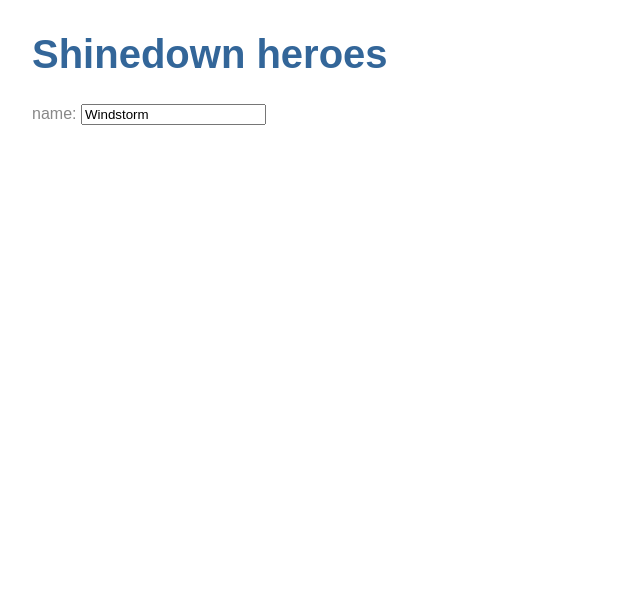
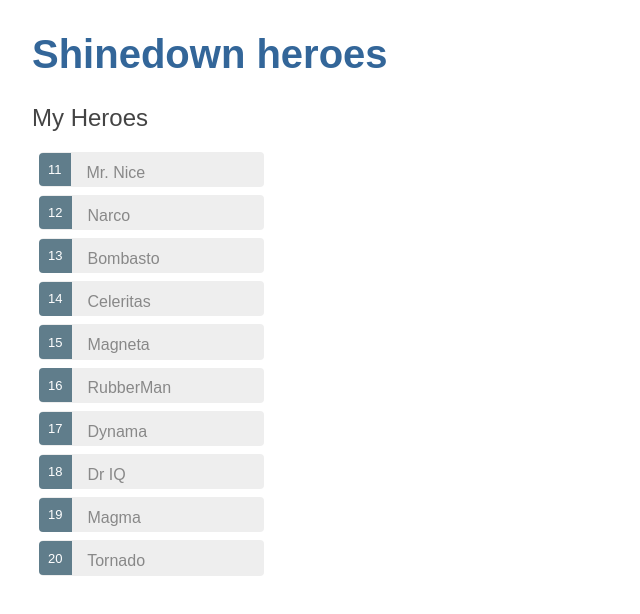
Before and after one commit to kounelios13/angular-tour-of-heroes, an Angular app: page / in a window 1280 px wide. Shown: the top 614 px of the page, without its empty margins (0-640 px from the left). Built offline with nearby package versions, Linux system fonts and the light colour scheme.

Commit message:
finished display-list

```diff
--- a/src/app/heroes/heroes.component.css
+++ b/src/app/heroes/heroes.component.css
@@ -0,0 +1,48 @@
+/* HeroesComponent's private CSS styles */
+.selected {
+    background-color: #CFD8DC !important;
+    color: white;
+  }
+  .heroes {
+    margin: 0 0 2em 0;
+    list-style-type: none;
+    padding: 0;
+    width: 15em;
+  }
+  .heroes li {
+    cursor: pointer;
+    position: relative;
+    left: 0;
+    background-color: #EEE;
+    margin: .5em;
+    padding: .3em 0;
+    height: 1.6em;
+    border-radius: 4px;
+  }
+  .heroes li.selected:hover {
+    background-color: #BBD8DC !important;
+    color: white;
+  }
+  .heroes li:hover {
+    color: #607D8B;
+    background-color: #DDD;
+    left: .1em;
+  }
+  .heroes .text {
+    position: relative;
+    top: -3px;
+  }
+  .heroes .badge {
+    display: inline-block;
+    font-size: small;
+    color: white;
+    padding: 0.8em 0.7em 0 0.7em;
+    background-color: #607D8B;
+    line-height: 1em;
+    position: relative;
+    left: -1px;
+    top: -4px;
+    height: 1.8em;
+    margin-right: .8em;
+    border-radius: 4px 0 0 4px;
+  }
--- a/src/app/heroes/heroes.component.html
+++ b/src/app/heroes/heroes.component.html
@@ -1,5 +1,19 @@
-<div>
-  <label>name:
-    <input [(ngModel)]="hero.name" placeholder="name">
-  </label>
+<h2>My Heroes</h2>
+<ul class="heroes">
+  <li *ngFor="let hero of heroes"
+  [class.selected]="hero === selectedHero"
+  (click)="onSelect(hero)">
+  <span class="badge">{{hero.id}}</span> {{hero.name}}
+</li>
+</ul>
+<div *ngIf="selectedHero">
+
+  <h2>{{selectedHero.name | uppercase}} Details</h2>
+  <div><span>id: </span>{{selectedHero.id}}</div>
+  <div>
+    <label>name:
+      <input [(ngModel)]="selectedHero.name" placeholder="name">
+    </label>
+  </div>
+
 </div>
--- a/src/app/heroes/heroes.component.ts
+++ b/src/app/heroes/heroes.component.ts
@@ -1,6 +1,6 @@
 import { Component, OnInit } from '@angular/core';
 import { Hero } from '../hero';
-
+import { HEROES } from '../mock-heroes';
 @Component({
   selector: 'app-heroes',
   templateUrl: './heroes.component.html',
@@ -8,6 +8,8 @@ import { Hero } from '../hero';
 })
 export class HeroesComponent implements OnInit {
 
+  selectedHero:Hero;
+  heroes = HEROES;
   hero:Hero = {
     id:1,
     name:'Windstorm'
@@ -17,4 +19,7 @@ export class HeroesComponent implements OnInit {
   ngOnInit() {
   }
 
+  onSelect(hero: Hero):void{
+    this.selectedHero = hero;
+  }
 }
--- /dev/null
+++ b/src/app/mock-heroes.ts
@@ -0,0 +1,14 @@
+import { Hero } from './hero';
+
+export const HEROES: Hero[] = [
+  { id: 11, name: 'Mr. Nice' },
+  { id: 12, name: 'Narco' },
+  { id: 13, name: 'Bombasto' },
+  { id: 14, name: 'Celeritas' },
+  { id: 15, name: 'Magneta' },
+  { id: 16, name: 'RubberMan' },
+  { id: 17, name: 'Dynama' },
+  { id: 18, name: 'Dr IQ' },
+  { id: 19, name: 'Magma' },
+  { id: 20, name: 'Tornado' }
+];
```
